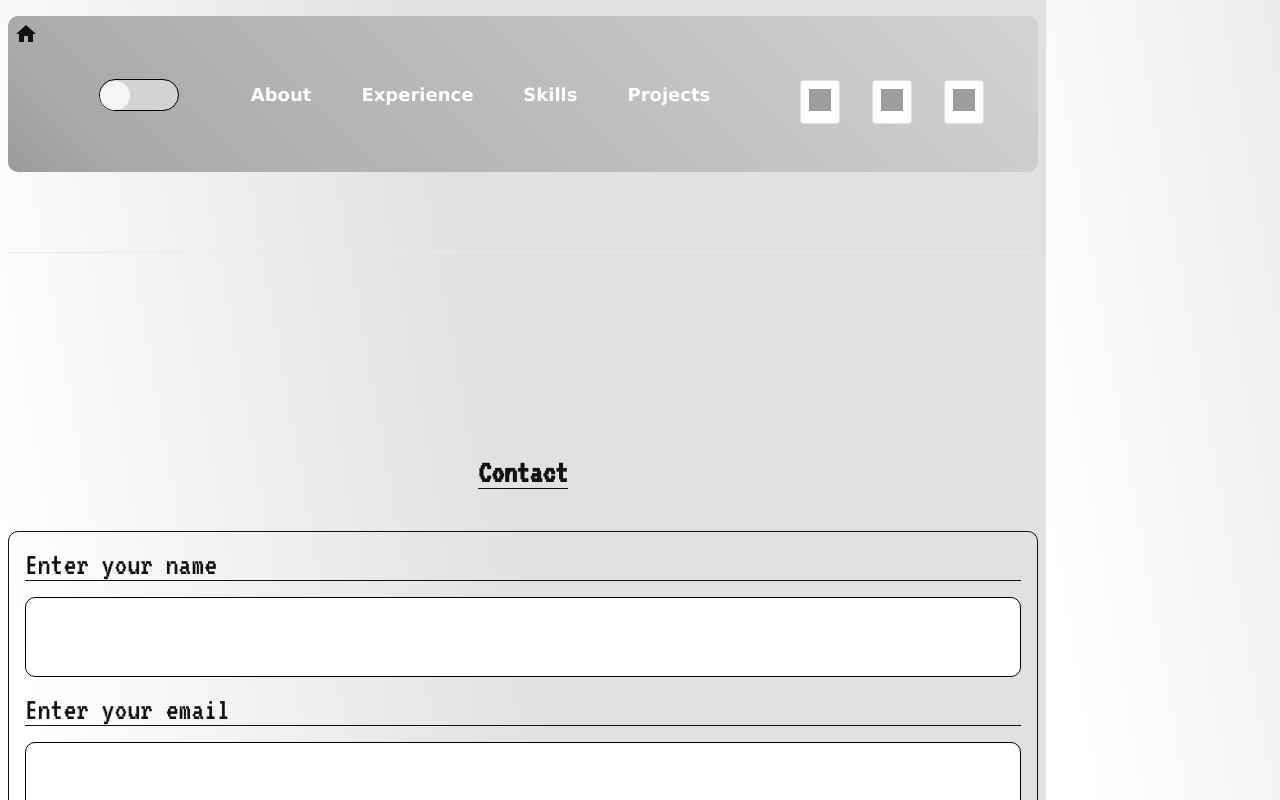
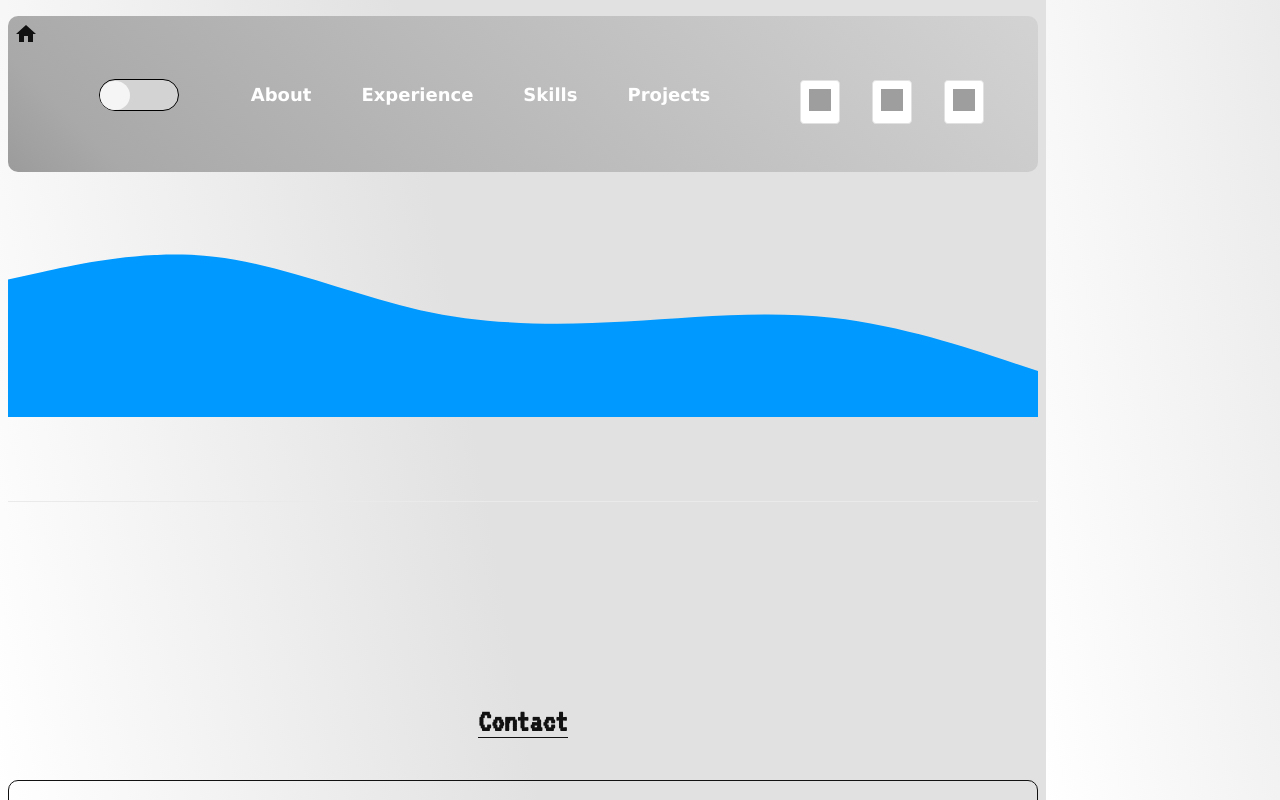
Before and after one commit to aqil07/Portfolio, a Next.js app in the folder portfolio-app/: page /projects in a window 1280 px wide. Shown: the top 800 px of the page. Built offline with nearby package versions, Linux system fonts and the light colour scheme; grey boxes are pictures that could not be loaded.

Commit message:
updates to projects page and global style

```diff
--- a/portfolio-app/pages/componentStyles/globals.css
+++ b/portfolio-app/pages/componentStyles/globals.css
@@ -1,5 +1,5 @@
 html{
-  width: auto;
+  width: screen;
 }
 
 
--- a/portfolio-app/pages/projects.tsx
+++ b/portfolio-app/pages/projects.tsx
@@ -1,13 +1,48 @@
-import React from 'react'
+import React, { useRef } from 'react'
 import { motion } from 'framer-motion'
 
 type Props = {}
 
 function Projects({}: Props) {
+  let fill = '#0099ff',
+    fillOpacity = '1',
+    d =
+      'M0,128L48,117.3C96,107,192,85,288,96C384,107,480,149,576,170.7C672,192,768,192,864,186.7C960,181,1056,171,1152,181.3C1248,192,1344,224,1392,240L1440,256L1440,320L1392,320C1344,320,1248,320,1152,320C1056,320,960,320,864,320C768,320,672,320,576,320C480,320,384,320,288,320C192,320,96,320,48,320L0,320Z'
+  const svgWave: any = useRef()
+
+  function mouseMove() {
+    let arr = svgWave.current.firstChild.getAttribute('d').split(',')
+    let str;
+    let tmp:any = []
+    arr.map((v: any) => {
+      // console.log(v);
+      if(v.includes('M')){
+        console.log(v.replace('M0','M'+Math.random()))
+        v = v.replace('M0','M'+Math.random())
+      }else if(v.includes('L')){
+        v = v.replace(/L\g/,'L'+Math.random())
+      }
+
+      tmp.push(v)
+    })
+    str = tmp.toString()
+    svgWave.current.firstChild.setAttribute('d',str)
+
+    console.log(svgWave.current.firstChild.getAttribute('d'))
+    // console.log(tmp);
+
+  }
   return (
     <motion.div>
       <motion.section>
-
+        <svg
+          ref={svgWave}
+          onMouseMove={mouseMove}
+          xmlns="http://www.w3.org/2000/svg"
+          viewBox="0 0 1440 320"
+        >
+          <path fill={fill} fillOpacity={fillOpacity} d={d}></path>
+        </svg>
       </motion.section>
     </motion.div>
   )
```
